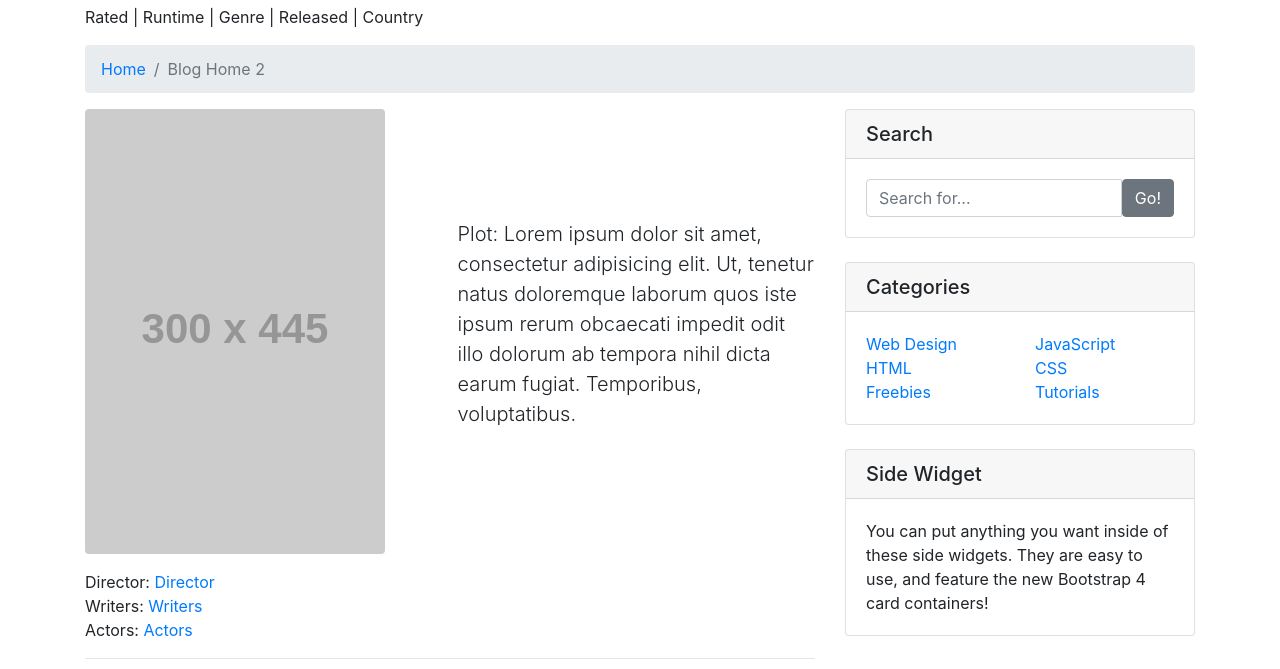
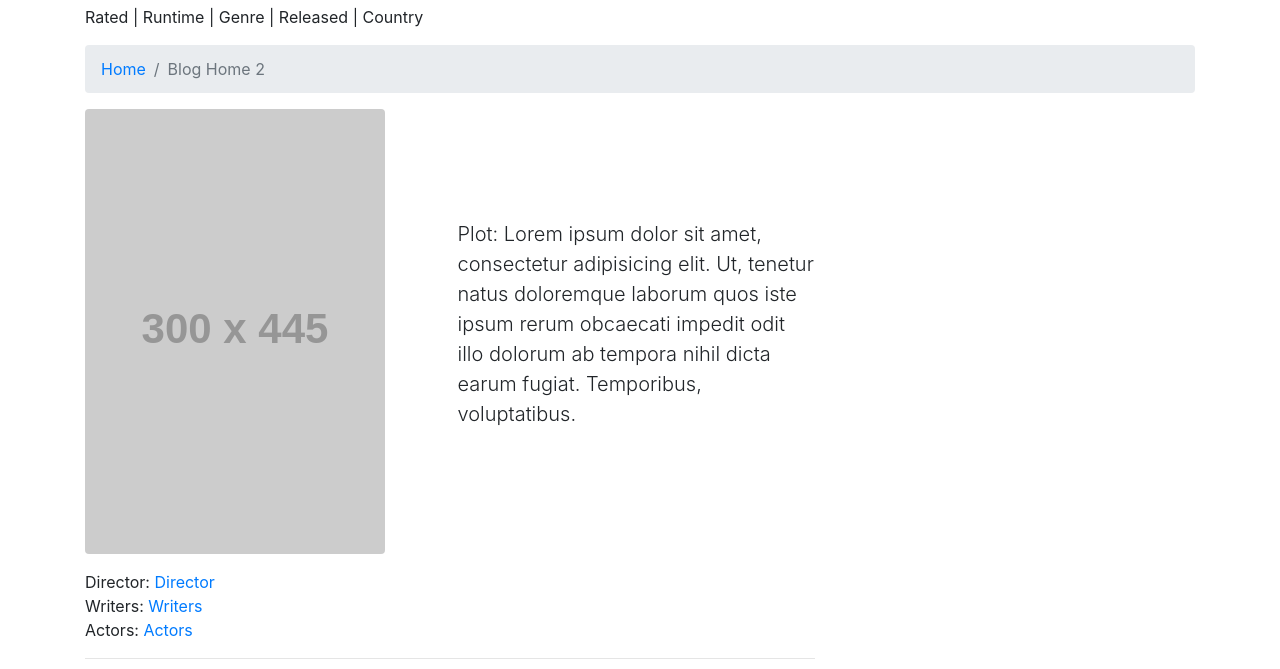
Before and after one commit to mswil/movie-site, a website with bundled scripts: page movie.html in a window 1280 px wide. Shown: the part 131-800 px from the top of the page. Built offline with nearby package versions, Linux system fonts and the light colour scheme; no server answers; placeholder pictures from the web are drawn by us.

Commit message:
Commented out unused side widgets

```diff
--- a/movie.html
+++ b/movie.html
@@ -231,10 +231,10 @@
       </div>
 
       <!-- Sidebar Widgets Column -->
-      <div class="col-md-4">
+      <!-- <div class="col-md-4"> -->
 
         <!-- Search Widget -->
-        <div class="card mb-4">
+        <!-- <div class="card mb-4">
           <h5 class="card-header">Search</h5>
           <div class="card-body">
             <div class="input-group">
@@ -244,10 +244,10 @@
               </span>
             </div>
           </div>
-        </div>
+        </div> -->
 
         <!-- Categories Widget -->
-        <div class="card my-4">
+        <!-- <div class="card my-4">
           <h5 class="card-header">Categories</h5>
           <div class="card-body">
             <div class="row">
@@ -279,10 +279,10 @@
               </div>
             </div>
           </div>
-        </div>
+        </div> -->
 
         <!-- Side Widget -->
-        <div class="card my-4">
+        <!-- <div class="card my-4">
           <h5 class="card-header">Side Widget</h5>
           <div class="card-body">
             You can put anything you want inside of these side widgets. They are easy to use, and feature the new
@@ -290,11 +290,9 @@
           </div>
         </div>
 
-      </div>
+      </div> -->
 
     </div>
-    <!-- /.row -->
-
   </div>
   <!-- /.container -->
 
```
